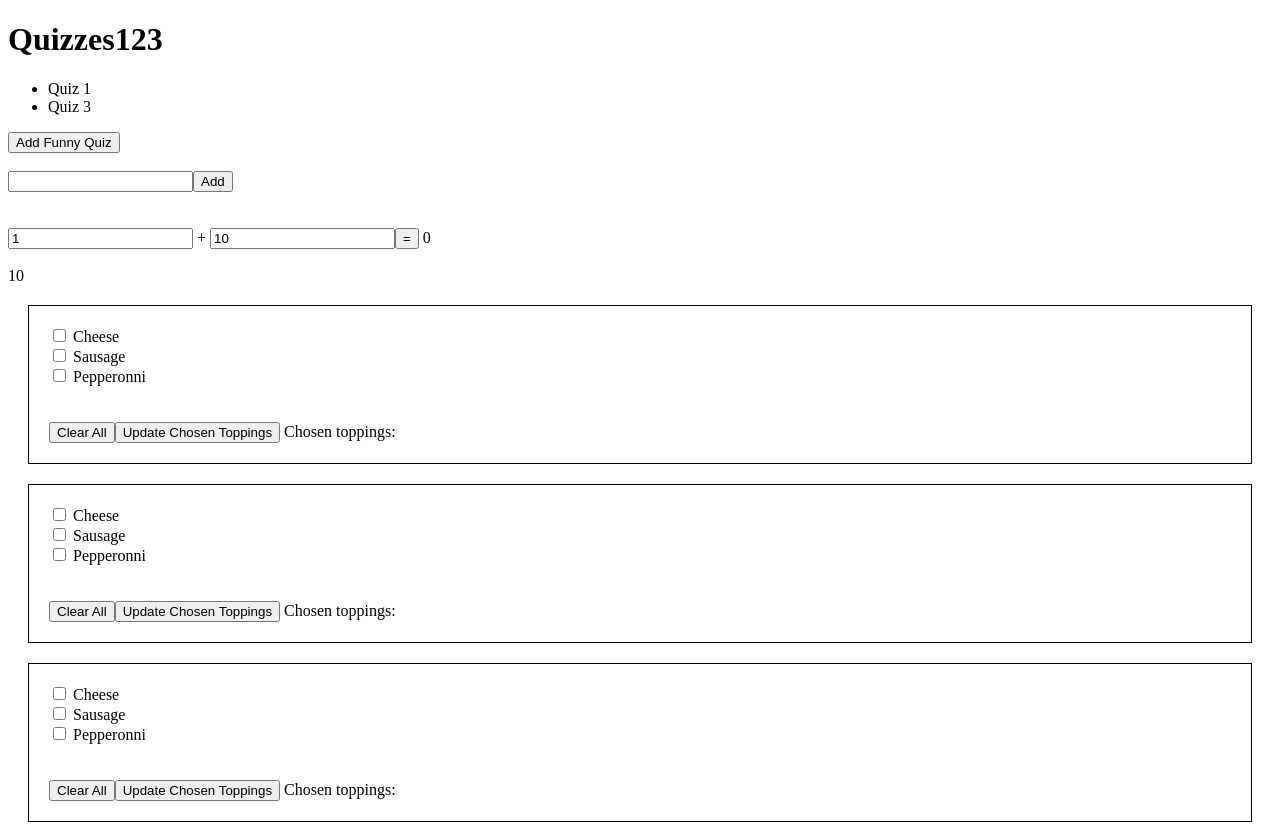
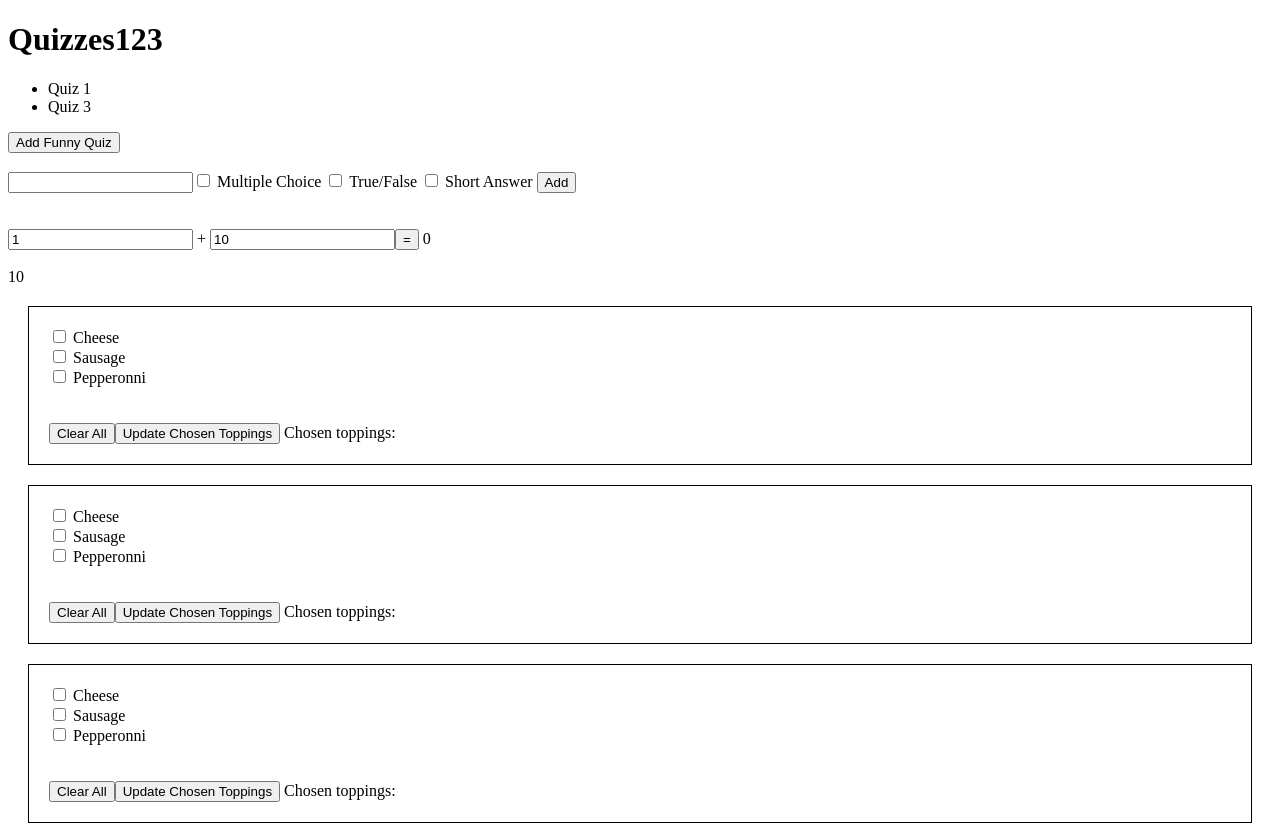
Before and after one commit to 2018-spring-mjs-th/week-two-a, an Angular app: page / in a window 1280 px wide. Shown: the top 824 px of the page. Built offline with nearby package versions, Linux system fonts and the light colour scheme.

Commit message:
Initial ChooseQuestionType component and QuestionTypes service...

```diff
--- a/src/app/app.component.html
+++ b/src/app/app.component.html
@@ -29,6 +29,7 @@
 <br />
 <div>
   <input [(ngModel)]="newQuizName" type="text" />
+  <choose-question-types></choose-question-types>
   <button (click)="addQuiz()">Add</button>
 </div>
 <br />
--- /dev/null
+++ b/src/app/choose-question-types/choose-question-types.component.html
@@ -0,0 +1,6 @@
+<span>
+  <label *ngFor='let qt of availableQuestionTypes'>
+      <input ([ngModel])='qt.checked' type="checkbox">
+      {{ qt.name }}
+  </label>
+</span>
--- /dev/null
+++ b/src/app/choose-question-types/choose-question-types.component.ts
@@ -0,0 +1,20 @@
+import { Component, OnInit } from '@angular/core';
+import { QuestionTypesService } from '../question-types.service';
+
+@Component({
+  selector: 'choose-question-types',
+  templateUrl: './choose-question-types.component.html',
+  styleUrls: ['./choose-question-types.component.css']
+})
+export class ChooseQuestionTypesComponent implements OnInit {
+
+  constructor(private questionTypesService: QuestionTypesService) { }
+
+  public availableQuestionTypes;
+
+  ngOnInit() {
+    this.availableQuestionTypes = this.questionTypesService.getAvailableQuestionTypes()
+      .map(x => ({ name: x, checked: false }));
+  }
+
+}
--- /dev/null
+++ b/src/app/question-types.service.ts
@@ -0,0 +1,15 @@
+import { Injectable } from '@angular/core';
+
+@Injectable()
+export class QuestionTypesService {
+
+  constructor() { }
+
+  public getAvailableQuestionTypes() {
+    return [
+      "Multiple Choice"
+      , "True/False"
+      , "Short Answer"
+    ];
+  }
+}
```
Also changed, not shown: src/app/app.module.ts (+5 -2 lines), src/app/choose-question-types/choose-question-types.component.css (added), 2 other files (tests, documents, lock files or other folders).
